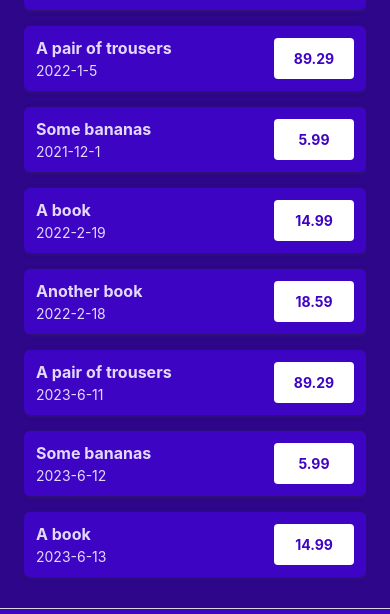
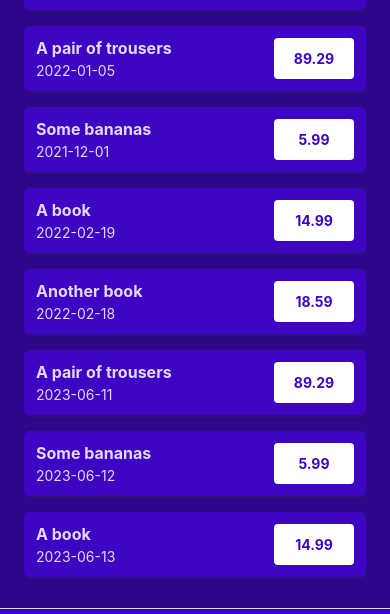
Before and after one commit to zhankaam/react-native-course, a React Native app: screen /AllExpenses in a window 390 px wide. Shown: the part 187-801 px from the top of the page. Built offline with nearby package versions, Linux system fonts and the light colour scheme.

Commit message:
010: setting & using default values

```diff
--- a/components/ManageExpense/ExpenseForm.tsx
+++ b/components/ManageExpense/ExpenseForm.tsx
@@ -2,6 +2,7 @@
 import {StyleSheet, Text, View} from 'react-native';
 import Input from './Input';
 import Button from '../../UI/Button';
+import {getFormattedDate} from '../../util/date';
 
 export type ExpenseDataType = {
   amount: number;
@@ -13,13 +14,19 @@
   onCancel: () => void;
   onSubmit: (expenseData: ExpenseDataType) => void;
   submitButtonLabel: string;
+  defaultValues: ExpenseDataType;
 };
 
-function ExpenseForm({onCancel, onSubmit, submitButtonLabel}: PropsType) {
+function ExpenseForm({
+  onCancel,
+  onSubmit,
+  submitButtonLabel,
+  defaultValues,
+}: PropsType) {
   const [inputValues, setInputValues] = useState({
-    amount: '',
-    date: '',
-    description: '',
+    amount: defaultValues ? defaultValues.amount.toString() : '',
+    date: defaultValues ? getFormattedDate(defaultValues.date) : '',
+    description: defaultValues ? defaultValues.description : '',
   });
 
   function inputChangedHandler(inputIdentifier: string, enteredValue: string) {
--- a/screens/ManageExpense.tsx
+++ b/screens/ManageExpense.tsx
@@ -17,6 +17,10 @@
 
   const editedExpenseId = route.params?.expenseId;
   const isEditing = !!editedExpenseId;
+
+  const selectedExpense = expensesCtx.expenses.find(
+    expense => expense.id === editedExpenseId,
+  );
 
   useLayoutEffect(() => {
     navigation.setOptions({
@@ -47,6 +51,7 @@
       <ExpenseForm
         onSubmit={confirmHandler}
         onCancel={cancelHandler}
+        defaultValues={selectedExpense}
         submitButtonLabel={isEditing ? 'Update' : 'Add'}
       />
       {isEditing && (
--- a/util/date.ts
+++ b/util/date.ts
@@ -1,5 +1,5 @@
 export function getFormattedDate(date: Date) {
-  return `${date.getFullYear()}-${date.getMonth() + 1}-${date.getDate()}`;
+  return date.toISOString().slice(0, 10);
 }
 
 export function getDateMinusDays(date: Date, days: number) {
```
